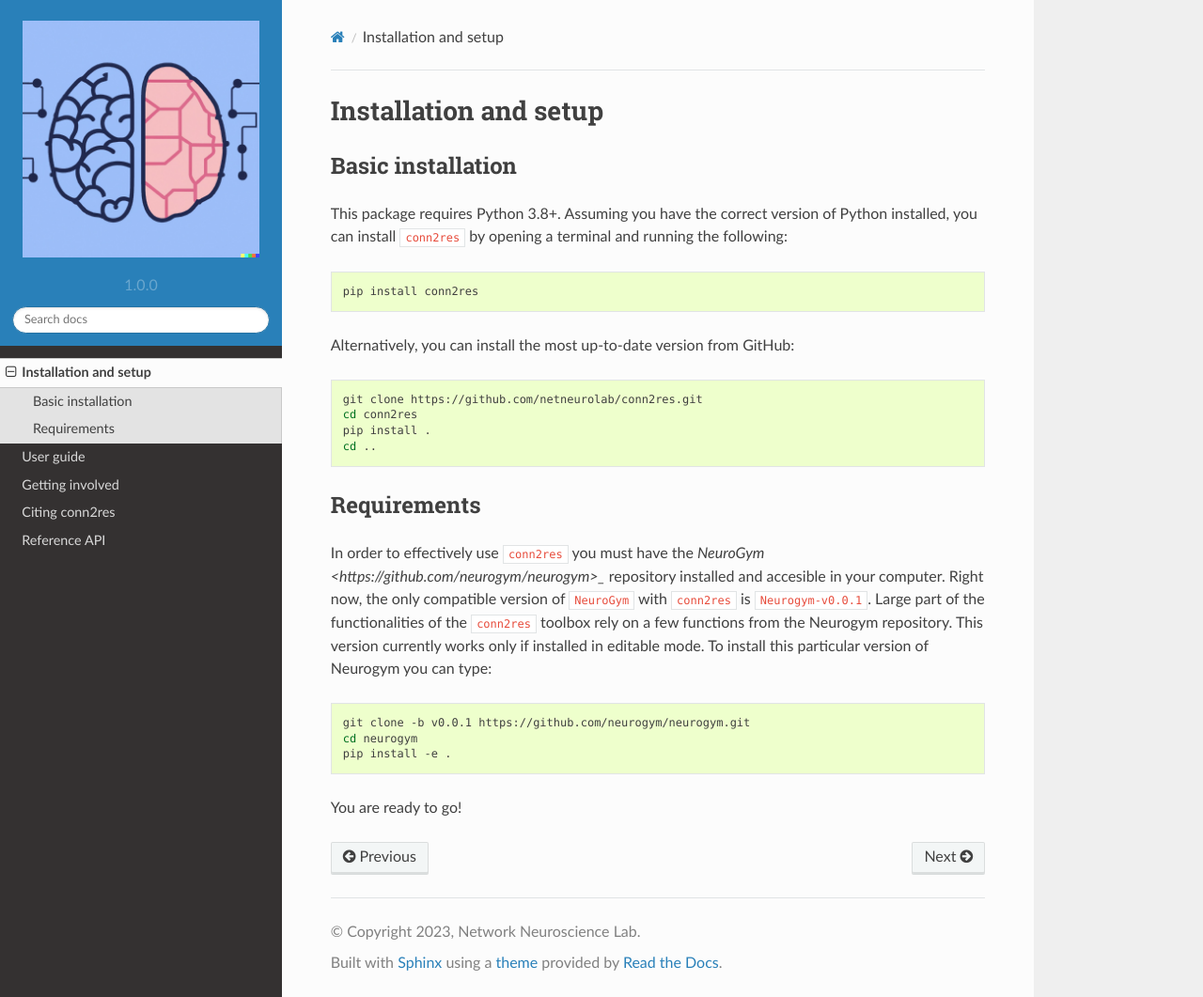
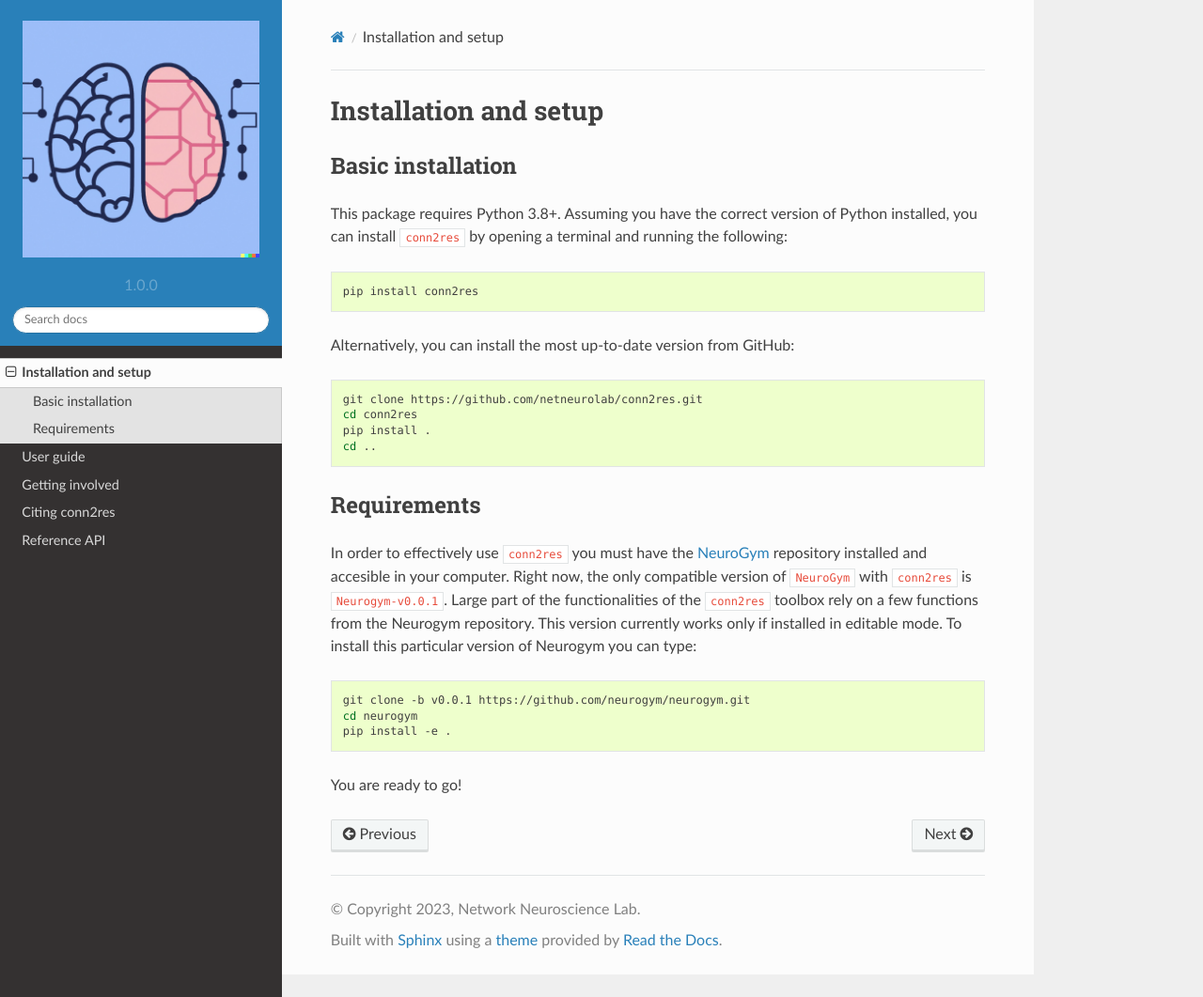
Before and after one commit to netneurolab/conn2res, a Sphinx documentation site: the page built from docs/source/installation.rst, in a window 1280 px wide and 1061 px high. Shown: the whole window at 94% size. Built offline with Sphinx 7.4.7 and the Read the Docs theme 2.0.0, drawn with Linux system fonts in a browser that asks for light colours.

Commit message:
update read the docs

```diff
--- a/docs/source/installation.rst
+++ b/docs/source/installation.rst
@@ -32,7 +32,7 @@ Requirements
 ============
 
 In order to effectively use ``conn2res`` you must have the
-`NeuroGym <https://github.com/neurogym/neurogym>_` repository installed and
+`NeuroGym <https://github.com/neurogym/neurogym>`_ repository installed and
 accesible in your computer. Right now, the only compatible version of ``NeuroGym``
 with ``conn2res`` is ``Neurogym-v0.0.1``. Large part of the functionalities of
 the ``conn2res`` toolbox rely on a few functions from the Neurogym repository.
```
